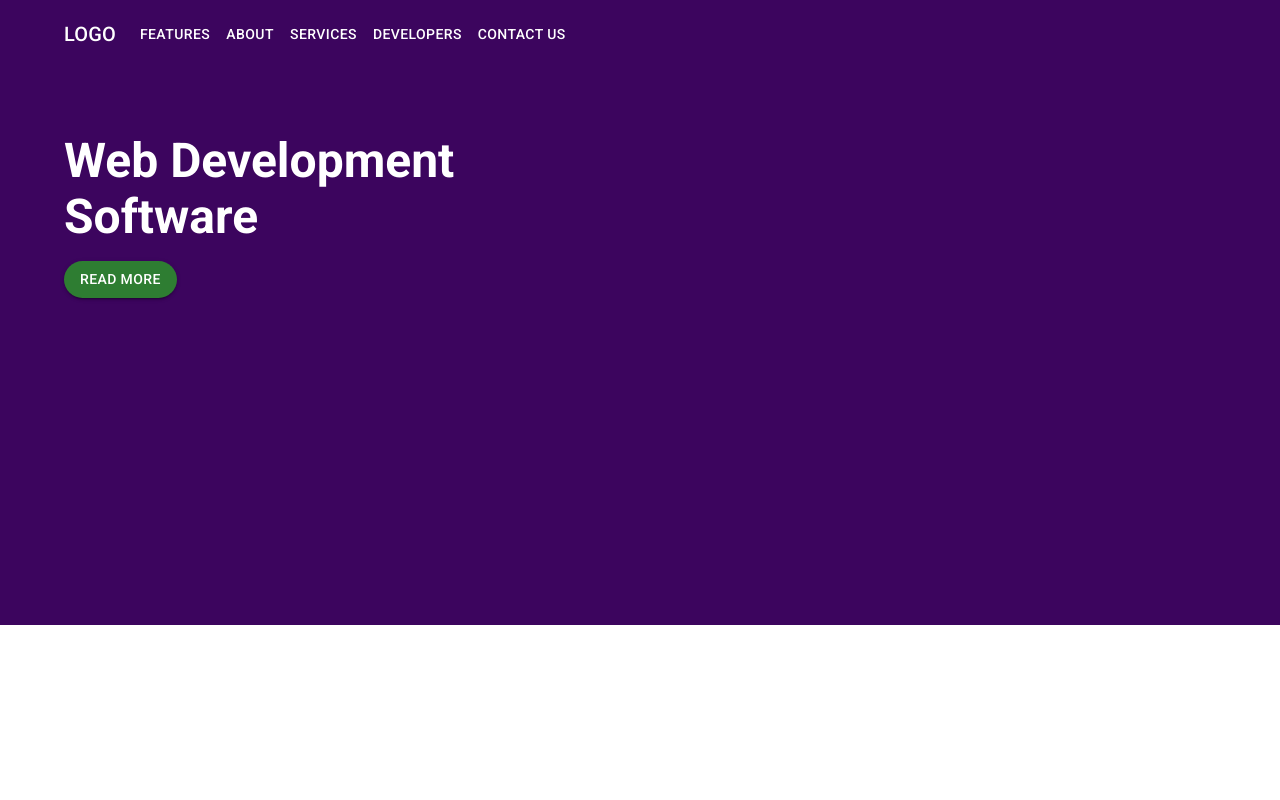
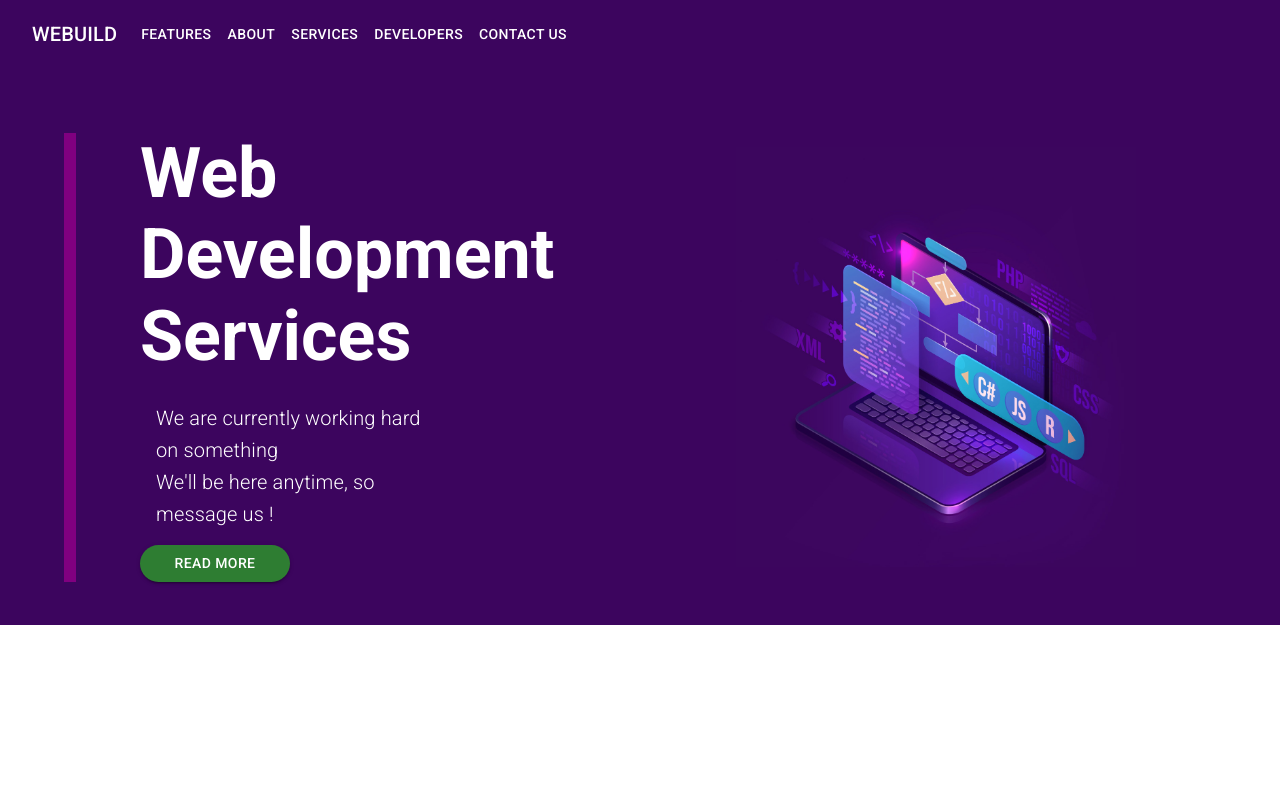
Before and after one commit to aironalonso/webuild.github.io, a React (Create React App) app: page / in a window 1280 px wide. Shown: the top 800 px of the page. Built offline with nearby package versions, Linux system fonts and the light colour scheme.

Commit message:
we-build-proj

```diff
--- a/src/components/Developers.js
+++ b/src/components/Developers.js
@@ -1,30 +1,92 @@
-import { Avatar, Box, Stack } from '@mui/material';
+import { Avatar, Box, Button, Card, CardActions, CardContent, Link, Stack, Typography } from '@mui/material';
 import React from 'react';
 
 const Developers = () => {
   return (
-    <Box sx={{ backgroundColor: '#3c055e', height: 625 }}>
-      <Stack direction='row' spacing={14} sx={{
+    <Box sx={{
+      backgroundColor: '#3c055e',
+      height: 625
+    }}>
+      <Stack direction='row' sx={{
         display: 'flex',
+        flexDirection: { xs: 'column', md: 'row' },
+        gap: { xs: 2, md: 12 },
         alignItems: 'center',
         justifyContent: 'center',
-        marginTop: 12,
+        marginTop: { xs: 4, md: 12 },
       }}>
+        {/* Dev-Loraine */}
+        <Stack direction='column' spacing={4}>
+          <Link href='#'>
+            <Avatar
+              alt='Loraine Ostan'
+              src='https://placeimg.com/640/480/people'
+              sx={{ height: 180, width: 180 }}
+            />
+          </Link>
+          <Card sx={{
+            display: { xs: 'none', md: 'block' },
+            height: 200,
+            width: 180
+          }}>
+            <CardContent>
+              <Typography component='div' gutterBottom sx={{ fontWeight: 'bolder' }}>
+                WEB DEVELOPER
+              </Typography>
+            </CardContent>
+            <CardActions>
+              <Button size='medium'>Portfolio</Button>
+            </CardActions>
+          </Card>
+        </Stack>
+        {/* Dev-Kiel */}
+        <Stack direction='column' spacing={4}>
+          <Link href='#'>
             <Avatar
               alt='Kiel Paderes'
               src='https://placeimg.com/640/480/people'
               sx={{ height: 180, width: 180 }}
             />
+          </Link>
+          <Card sx={{
+            display: { xs: 'none', md: 'block' },
+            height: 200,
+            width: 180
+          }}>
+            <CardContent>
+              <Typography component='div' gutterBottom sx={{ fontWeight: 'bolder', textAlign: 'center' }}>
+                WEB DEVELOPER
+              </Typography>
+            </CardContent>
+            <CardActions>
+              <Button size='medium'>Portfolio</Button>
+            </CardActions>
+          </Card>
+        </Stack>
+        {/* Dev-Airon */}
+        <Stack direction='column' spacing={4}>
+          <Link href='#'>
             <Avatar
               alt='Airon Alonso'
-        src='https://placeimg.com/640/480/people'
+              src='/images/274863197_683444712852527_8209479579431796262_n.jpg'
               sx={{ height: 180, width: 180 }}
             />
-        <Avatar
-        alt='Loraine Ostan'
-        src='https://placeimg.com/640/480/people'
-        sx={{ height: 180, width: 180 }}
-        />
+          </Link>
+          <Card sx={{
+            display: { xs: 'none', md: 'block' },
+            height: 200,
+            width: 180
+          }}>
+            <CardContent>
+              <Typography component='div' gutterBottom sx={{ fontWeight: 'bolder', textAlign: 'center' }}>
+                WEB DEVELOPER
+              </Typography>
+            </CardContent>
+            <CardActions>
+              <Button size='medium'>Portfolio</Button>
+            </CardActions>
+          </Card>
+        </Stack>
       </Stack>
     </Box>
   );
--- a/src/components/Intro.js
+++ b/src/components/Intro.js
@@ -1,37 +1,70 @@
-import { Button, Card, CardMedia, Container, CssBaseline, styled } from '@mui/material';
+import { Avatar, Button, Card, CardMedia, Container, Stack, styled, } from '@mui/material';
 import { Box } from '@mui/system';
 import React from 'react';
-import Grid from '@mui/material/Grid';
 import Typography from '@mui/material/Typography';
 
 const Intro = () => {
-    // const ImageSize = styled(img) ({
-    //     backgroundImage: '/images/ffffff.jpg',
-    //     height: 540,
-    //     width: 480
-    // })
-
     return (
         <Box sx={{ backgroundColor: '#3c055e', height: 556 }}>
             <Container>
-                <Grid container>
-                    <Grid item xs={12} md={6}>
-                        <Typography component='h3' gutterBottom variant='h3' sx={{
+                <Stack direction='row' sx={{
+                    display: 'flex',
+                    flexDirection: { xs: 'column', md: 'row' },
+                    gap: { xs: 2, md: 12 },
+                    marginTop: { xs: 4, md: 8 },
+                }}>
+                    {/* Left side */}
+                    <Stack direction='column' sx={{
+                        borderLeft: '12px solid purple',
+                        mt: {xs: 6, md: 0},
+                        pl: {xs: 2, md: 8},
+                        width: {xs: '100%', md: '50%'}
+                    }}>
+                        <Typography component='h3' gutterBottom  variant='h3' sx={{
                             color: '#fff',
+                            fontSize: {xs: 44, md: 70},
                             fontWeight: 'bolder',
-                            marginTop: 8,
                         }}>
-                            Web Development Software
+                            Web Development Services
                         </Typography>
-                        <Typography component='p' gutterBottom variant='p'>
+                        <Typography component='p' gutterBottom variant='h6' sx={{
+                            color: '#fff',
+                            fontWeight: 'lighter',
+                            pl: 2,
+                            width: {xs: '100%', md: '60%'}
+                        }}>
                             {/* Content here */}
+                            We are currently working hard on something
+                            <br />
+                            We'll be here anytime, so message us !
                         </Typography>
-                        <Button color='success' variant='contained' sx={{ borderRadius: 20 }}>Read more</Button>
-                    </Grid>
-                    <Grid item xs={12} md={6}>
+                        <Button color='success' variant='contained' sx={{
+                            borderRadius: 20,
+                            mt: 1,
+                            width: {xs: '100%', md: '30%'}
+                        }}>
+                            Read more
+                        </Button>
+                    </Stack>
+
+                    {/* Right side */}
+                    <Stack sx={{
+                        display: { xs: 'none', md: 'flex' },
+                        alignItems: 'center',
+                        justifyContent: 'center'
+                    }}>
                         {/* Image here */}
-                    </Grid>
-                </Grid>
+                        <Avatar
+                            alt='computer languages'
+                            src='/images/ffffff.jpg'
+                            sx={{
+                                borderRadius: 0,
+                                height: { xs: 180, md: 420 },
+                                width: { xs: 180, md: 400 }
+                            }}
+                        />
+                    </Stack>
+                </Stack>
             </Container >
         </Box >
     );
--- a/src/components/NavBar.js
+++ b/src/components/NavBar.js
@@ -35,8 +35,7 @@ const NavBar = () => {
     };
 
     return (
-        <AppBar elevation={0} position="static" sx={{ bgcolor: '#3c055e' }}>
-            <Container>
+        <AppBar elevation={0} position="sticky" sx={{ bgcolor: '#3c055e', px: {xs: 0, md: 4, xl: 90} }}>
             <Toolbar disableGutters>
                 <Typography
                     variant="h6"
@@ -44,7 +43,7 @@ const NavBar = () => {
                     component="div"
                     sx={{ mr: 2, display: { xs: 'none', md: 'flex' } }}
                 >
-                        LOGO
+                    WEBUILD
                 </Typography>
 
                 <Box sx={{ flexGrow: 1, display: { xs: 'flex', md: 'none' } }}>
@@ -89,7 +88,7 @@ const NavBar = () => {
                     component="div"
                     sx={{ flexGrow: 1, display: { xs: 'flex', md: 'none' } }}
                 >
-                        LOGO
+                    WEBUILD
                 </Typography>
                 <Box sx={{ flexGrow: 1, display: { xs: 'none', md: 'flex' } }}>
                     {pages.map((page) => (
@@ -103,39 +102,8 @@ const NavBar = () => {
                     ))}
                 </Box>
             </Toolbar>
-            </Container>
         </AppBar>
     );
 };
 
 export default NavBar;
-
-{/* <Box sx={{ flexGrow: 0 }}>
-                        <Tooltip title="Open settings">
-                            <IconButton onClick={handleOpenUserMenu} sx={{ p: 0 }}>
-                                <Avatar alt="Remy Sharp" src="/static/images/avatar/2.jpg" />
-                            </IconButton>
-                        </Tooltip>
-                        <Menu
-                            sx={{ mt: '45px' }}
-                            id="menu-appbar"
-                            anchorEl={anchorElUser}
-                            anchorOrigin={{
-                                vertical: 'top',
-                                horizontal: 'right',
-                            }}
-                            keepMounted
-                            transformOrigin={{
-                                vertical: 'top',
-                                horizontal: 'right',
-                            }}
-                            open={Boolean(anchorElUser)}
-                            onClose={handleCloseUserMenu}
-                        >
-                            {settings.map((setting) => (
-                                <MenuItem key={setting} onClick={handleCloseUserMenu}>
-                                    <Typography textAlign="center">{setting}</Typography>
-                                </MenuItem>
-                            ))}
-                        </Menu>
-                    </Box> */}
```
Also changed, not shown: public/images/274863197_683444712852527_8209479579431796262_n.jpg (added). Lines whose indentation alone changed are shown as unchanged.
